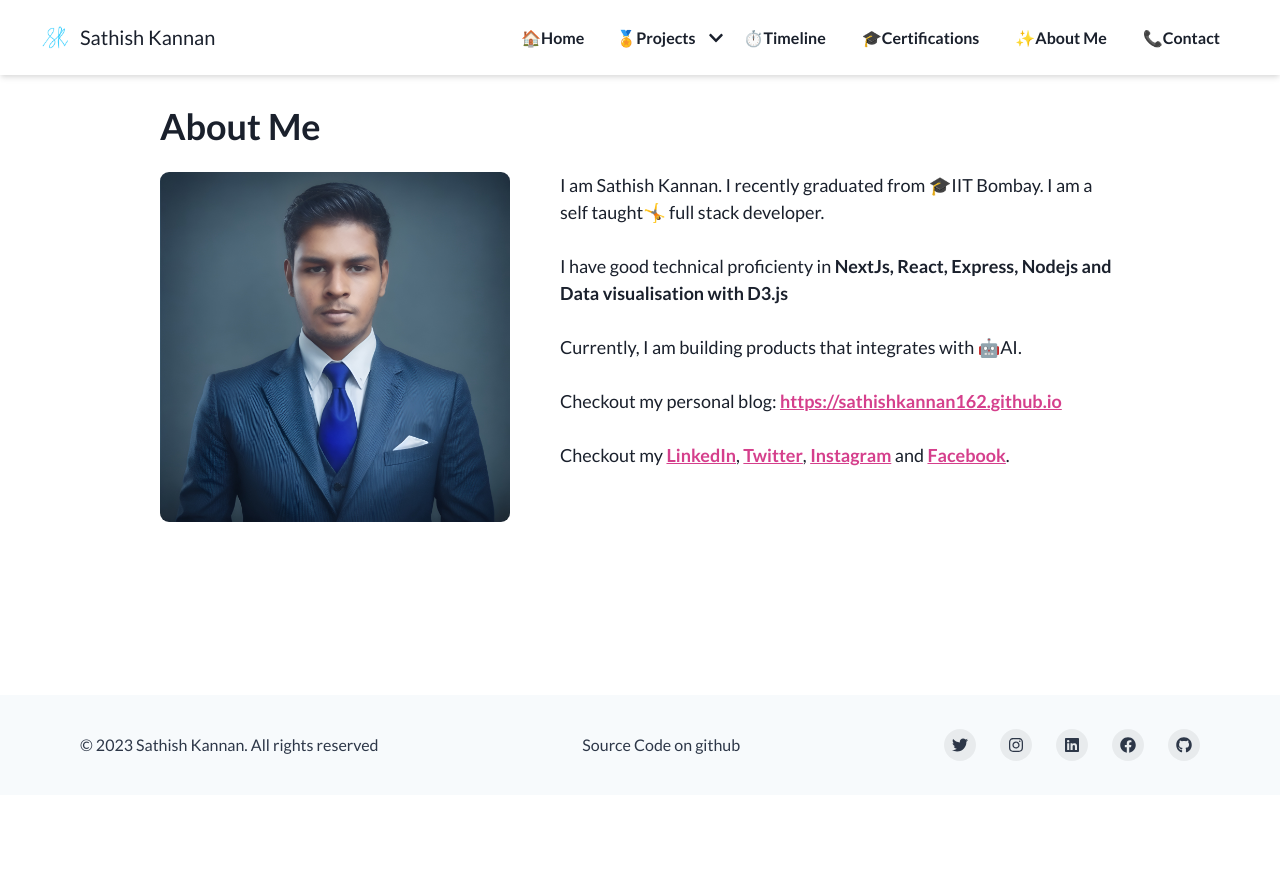
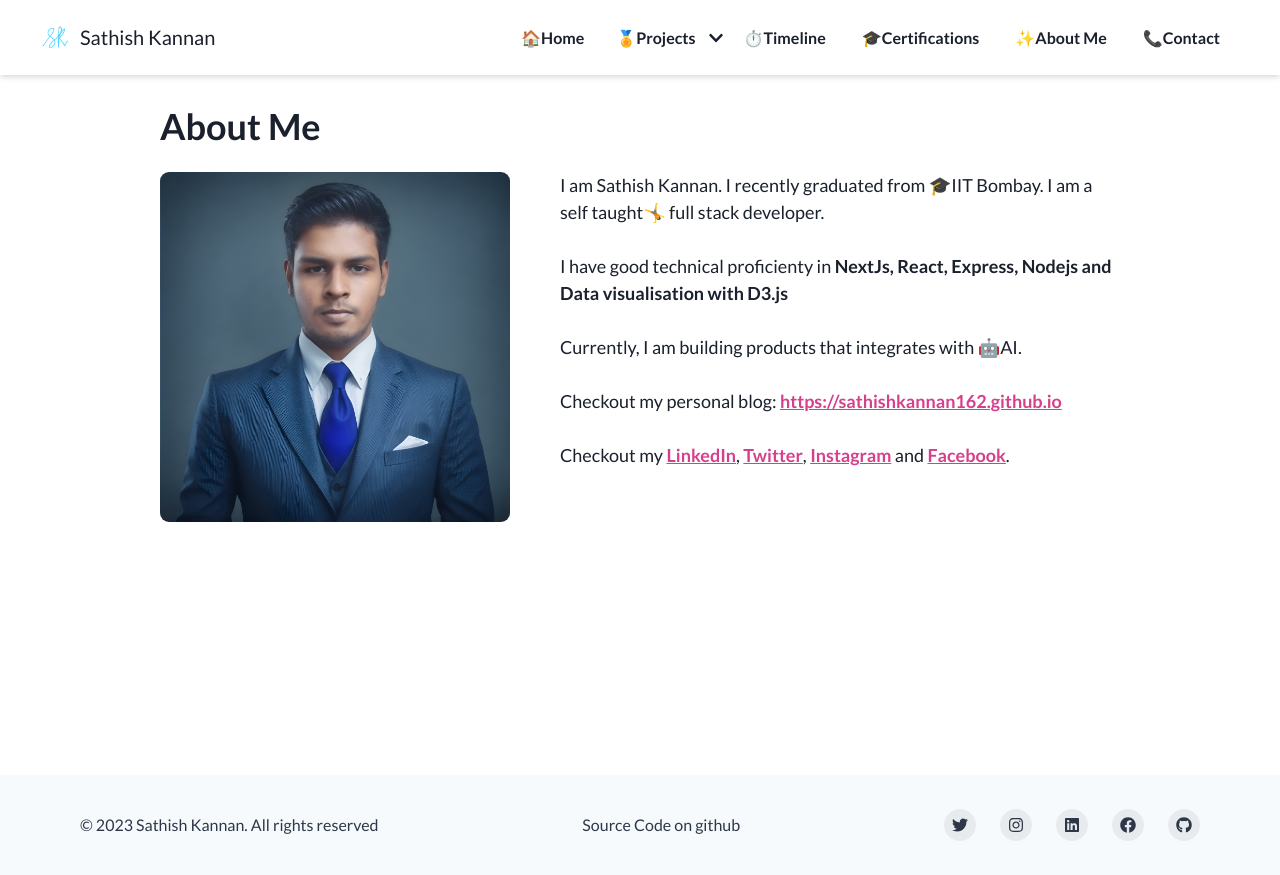
Before and after one commit to sathishkannan162/personal_portfolio_website, a React (Vite) app: page /about in a window 1280 px wide. Before the commit the page ends 800 px from the top, so only its background shows below. Built offline with nearby package versions, Linux system fonts and the light colour scheme.

Commit message:
style: position footer at bottom on projectTags pages

```diff
--- a/src/PageContainer.jsx
+++ b/src/PageContainer.jsx
@@ -4,7 +4,7 @@ export default function PageContainer({ children }) {
   return (
     <Box
       maxW="1000px"
-      minH={{ base: 'auto', md: '70vh' }}
+      minH={{ base: 'auto', md: '80vh' }}
       mx="auto"
       my="30px"
       px="20px"
--- a/src/ProjectsByTags.jsx
+++ b/src/ProjectsByTags.jsx
@@ -1,14 +1,18 @@
+import { Box } from '@chakra-ui/react';
 import { useParams } from 'react-router-dom';
 import BlogCards from './BlogList';
 
 export default function ProjectsByTags() {
   const { tag } = useParams();
   return (
+    <>
       <BlogCards
         title={`${tag} Projects`}
         skip={0}
         interactive={false}
         tag={tag}
       />
+      <Box minH={{ base: 0, md: '13vh' }} py={2}></Box>
+    </>
   );
 }
```
Also changed, not shown: src/ProjectsPage.jsx (+6 -1 lines). Lines whose indentation alone changed are shown as unchanged.
